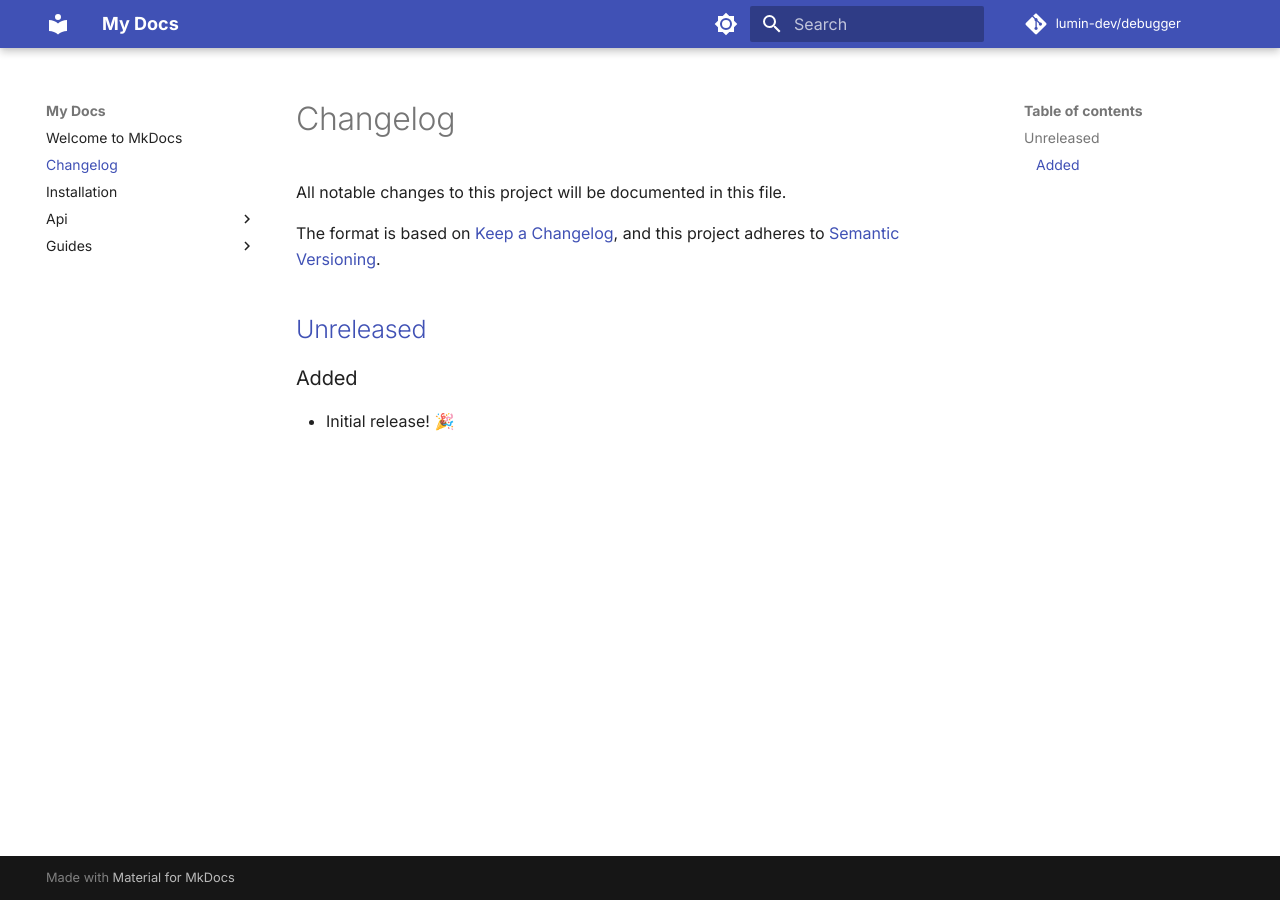
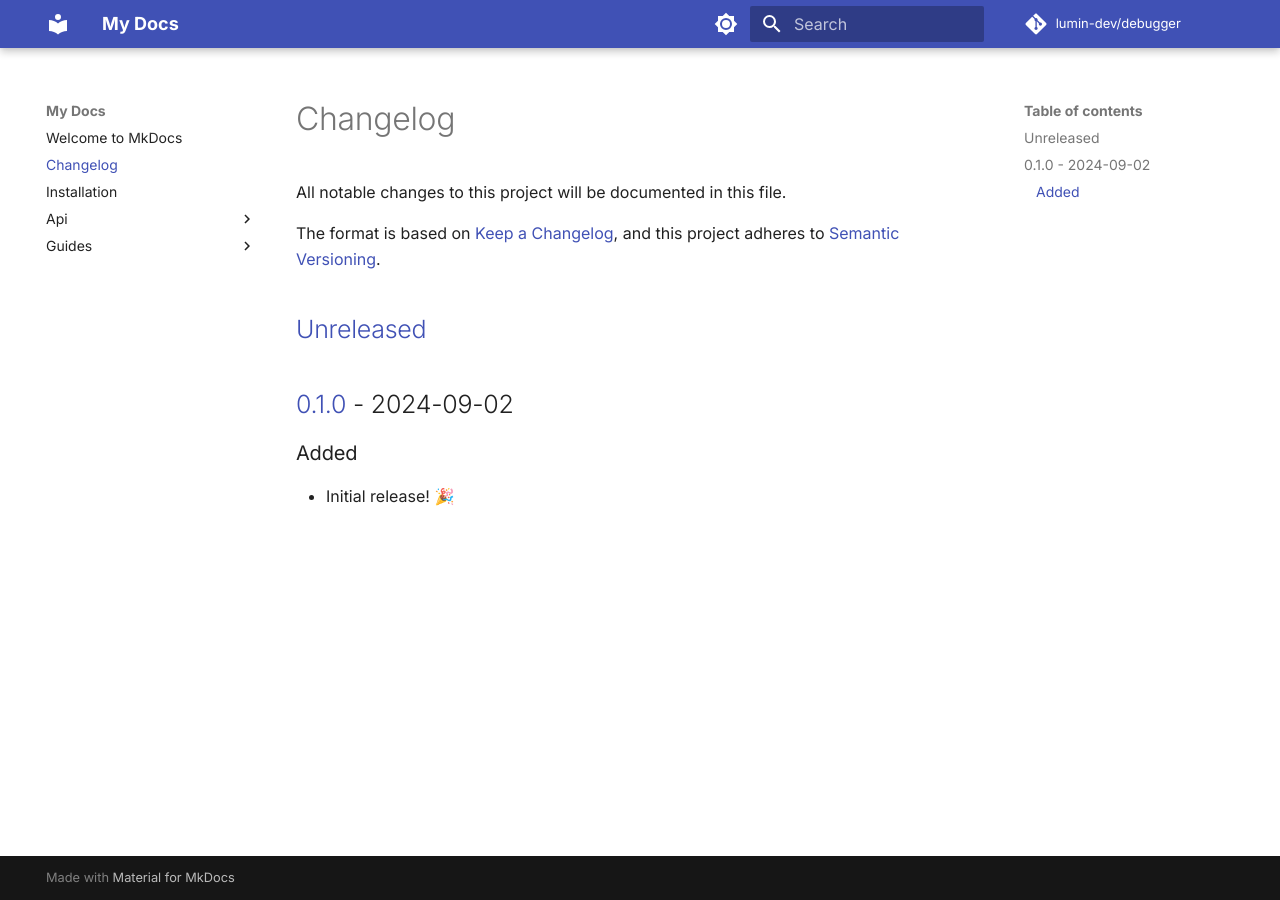
Before and after one commit to luminlabsdev/debugger, an MkDocs documentation site: the page built from docs/changelog.md, in a window 1280 px wide. Built offline with MkDocs 1.6.1 and Material for MkDocs 9.7.7, drawn with Linux system fonts in a browser that asks for light colours; comment, search, counter and statistics services are not loaded.

Commit message:
Bump version to v0.1.0

```diff
--- a/docs/changelog.md
+++ b/docs/changelog.md
@@ -7,8 +7,11 @@ and this project adheres to [Semantic Versioning](https://semver.org/spec/v2.0.0
 
 ## [Unreleased]
 
+## [0.1.0] - 2024-09-02
+
 ### Added
 
 - Initial release! 🎉
 
 [unreleased]: https://github.com/lumin-dev/Debugger/compare/v0.1.0...HEAD
+[0.1.0]: https://github.com/lumin-dev/Debugger/compare/536874f37dd17dd1c7238afcf4e4c81ec471ebe9...v0.1.0
```
